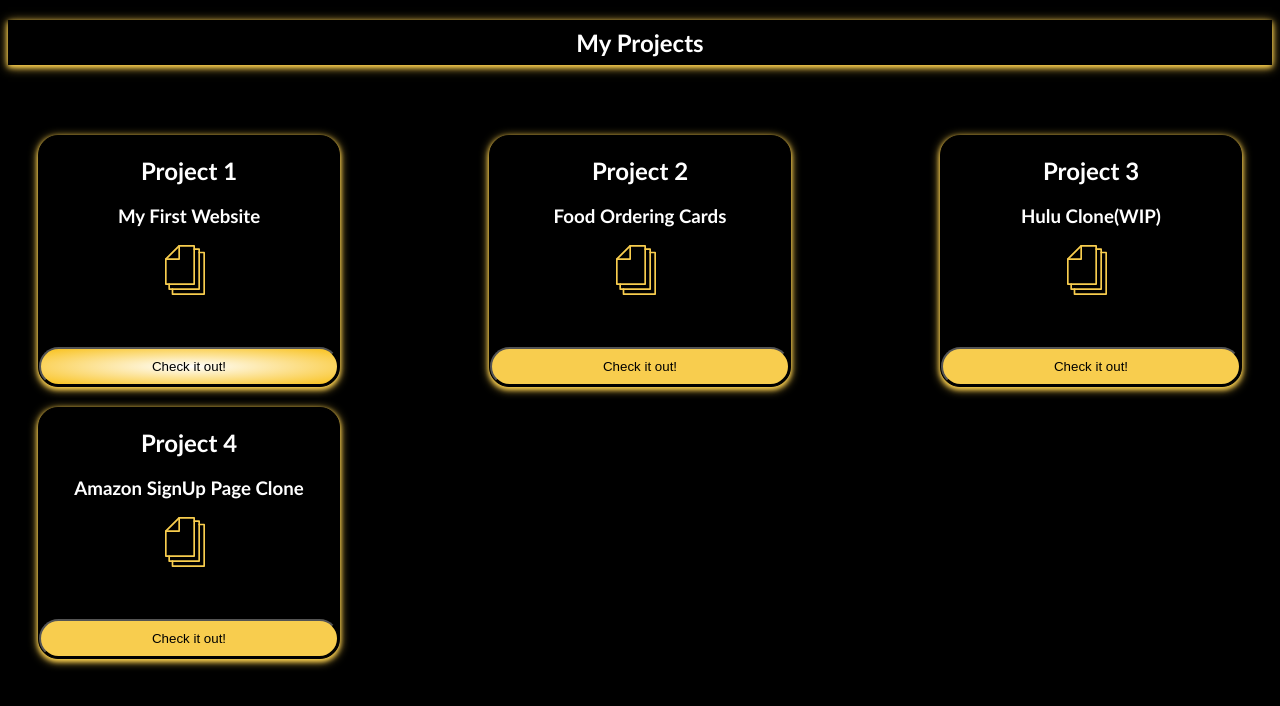
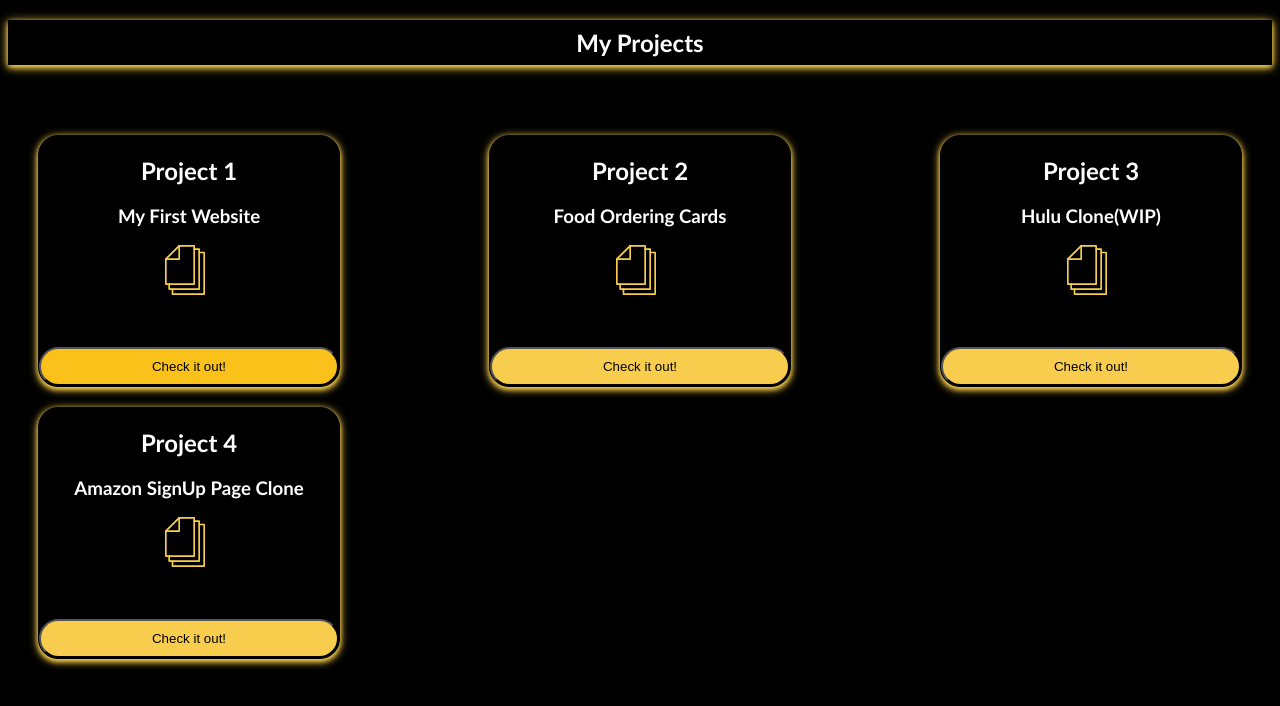
Before and after one commit to shaziyak03/Projects, a plain HTML site: page index.html in a window 1280 px wide. In both pictures the pointer is over the button 189 px from the left and 366 px from the top of the page. Drawn offline with Linux system fonts and the light colour scheme.

Commit message:
button background color changed

```diff
--- a/style.css
+++ b/style.css
@@ -42,7 +42,7 @@ body{
 }
 .btnProject:hover{
     cursor: pointer;
-    background: radial-gradient(white,#f9c11a);
+    background:#f9c11a;
 }
 .btnProject:active{
     transform: translateY(3px);
```
